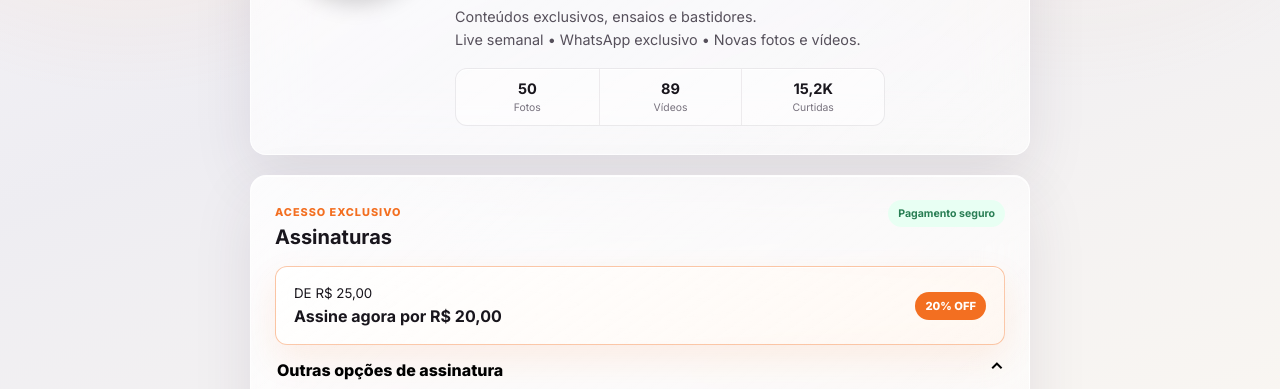
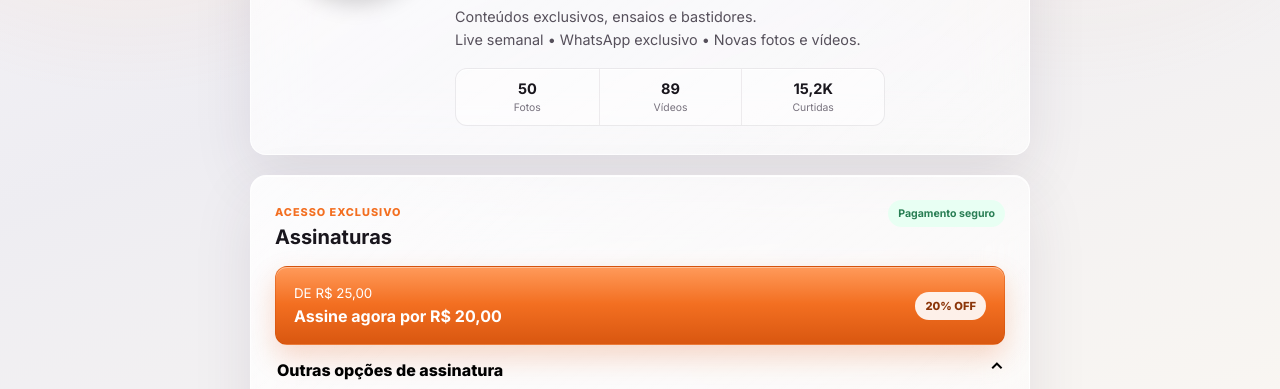
Before and after one commit to 00dohot/yasminsantos, a plain HTML site: page privacy/index.html in a window 1280 px wide. Shown: the part 393-782 px from the top of the page. Drawn offline with Linux system fonts and the light colour scheme.

Commit message:
Add files via upload

```diff
--- a/privacy.css
+++ b/privacy.css
@@ -1185,3 +1185,35 @@ body{
 .post-media.post-media-screenshot>img{object-fit:cover;object-position:center;filter:brightness(.56);transform:none}
 .post-media.post-media-screenshot .locked{background:linear-gradient(180deg,rgba(10,13,16,.08),rgba(10,13,16,.42))}
 @media(max-width:620px){.topbar-inner{width:min(100% - 18px,1120px)}.topbar nav{gap:8px}.topbar nav>a{font-size:.72rem}.language-picker{padding:0 7px}.language-picker-icon{display:none}.language-picker select{max-width:88px;font-size:.7rem}.profile-stats{margin-left:auto;margin-right:auto}}
+
+/* =====================================================
+   V13 BETA — CORREÇÃO DOS BOTÕES DE ASSINATURA
+   Mantém o restante visual da V12 sem alterações.
+   ===================================================== */
+.featured-offer,
+.plans button{
+  color:#fff!important;
+  border:1px solid rgba(205,76,8,.40)!important;
+  background:linear-gradient(180deg,#ff9a5a 0%,#f36f21 48%,#d95710 100%)!important;
+  box-shadow:
+    inset 0 1px 0 rgba(255,255,255,.38),
+    0 12px 28px rgba(225,84,12,.22)!important;
+}
+.featured-offer *,
+.plans button *{
+  color:#fff!important;
+}
+.featured-offer small,
+.plans button small{
+  color:rgba(255,255,255,.78)!important;
+}
+.featured-offer>span{
+  color:#8b3509!important;
+  background:rgba(255,255,255,.90)!important;
+}
+.featured-offer:hover,
+.plans button:hover{
+  transform:translateY(-1px);
+  border-color:rgba(184,59,0,.58)!important;
+  background:linear-gradient(180deg,#ffa56a 0%,#f47a2e 48%,#de5d15 100%)!important;
+}
--- a/privacy.js
+++ b/privacy.js
@@ -18,7 +18,7 @@
     });
   }
 
-  const postKey = "yasmin-privacy-v21-post";
+  const postKey = "yasmin-privacy-v13-post";
   const likeButton = document.querySelector("[data-like]");
   const saveButton = document.querySelector("[data-save]");
   const shareButton = document.querySelector("[data-share]");
--- a/privacy/index.html
+++ b/privacy/index.html
@@ -114,7 +114,7 @@
           </header>
 
           <div class="post-media post-media-screenshot">
-            <img src="../assets/images/privacy-final-print.png" alt="Prévia exclusiva" data-i18n-alt="exclusivePreview">
+            <img src="../assets/images/referencia-instagram.png" alt="Prévia exclusiva" data-i18n-alt="exclusivePreview">
             <div class="locked">
               <span class="lock-icon">🔒</span>
               <strong data-i18n="exclusiveContent">Conteúdo exclusivo</strong>
```
Also changed, not shown: conteudo/index.html (+4 -7 lines), style.css (+12 -0 lines), ALTERACOES-V13-BETA.txt (added), assets/images/referencia-instagram.png (added), 1 other file.
